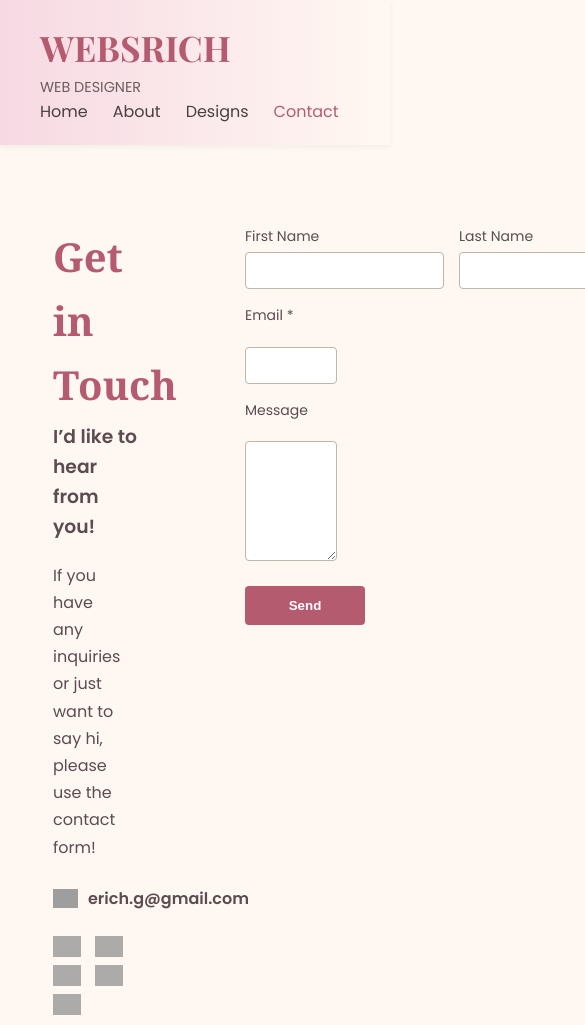
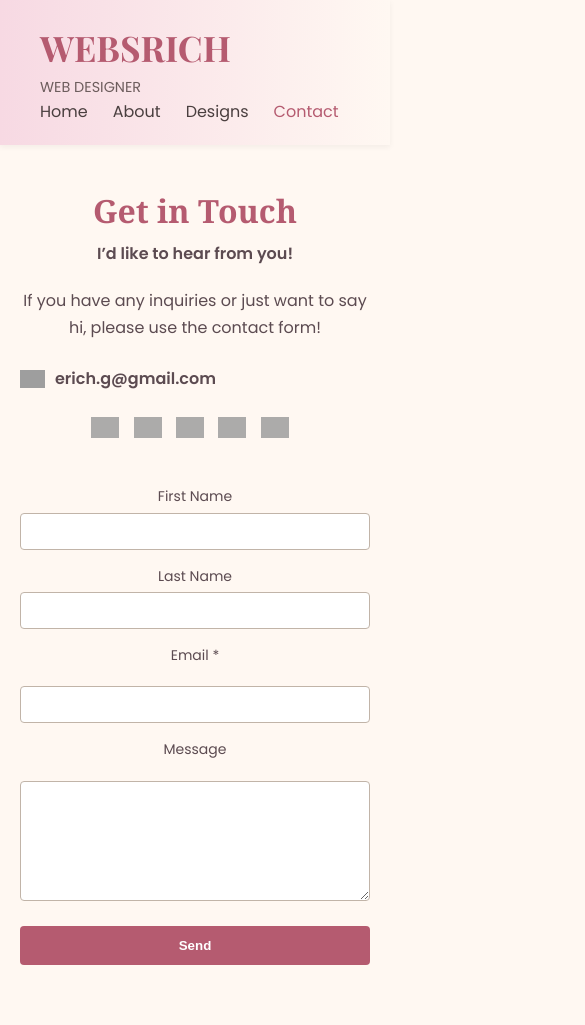
Before and after one commit to erichgabayeron/professional-web, a plain HTML site: page contact.html in a window 390 px wide. Shown: the top 1025 px of the page, 585 px wide, since content can reach past the window. Drawn offline with nearby package versions, Linux system fonts and the light colour scheme; grey boxes are pictures that could not be loaded.

Commit message:
Add files via upload

```diff
--- a/style.css
+++ b/style.css
@@ -241,7 +241,7 @@ a {
   border-radius: 10px;
 }
 
-/* CONTACT*/
+/* CONTACT */
 .container {
     display: flex;
     justify-content: center;
@@ -353,6 +353,41 @@ button:hover {
     background: #d46f89;
 }
 
+@media (max-width: 900px) {
+    .container {
+        flex-direction: column;
+        text-align: center;
+        gap: 40px;
+        padding: 40px 20px;
+    }
+
+    .left, .right {
+        width: 100%;
+    }
+
+    .left p {
+        width: 100%;
+    }
+
+    .row {
+        flex-direction: column;
+    }
+
+    button {
+        width: 100%;
+    }
+}
+
+@media (max-width: 500px) {
+    .left h1 {
+        font-size: 32px;
+    }
+
+    .left h3 {
+        font-size: 16px;
+    }
+}
+
 /*FOOTER*/
 
 .site-footer {
```
